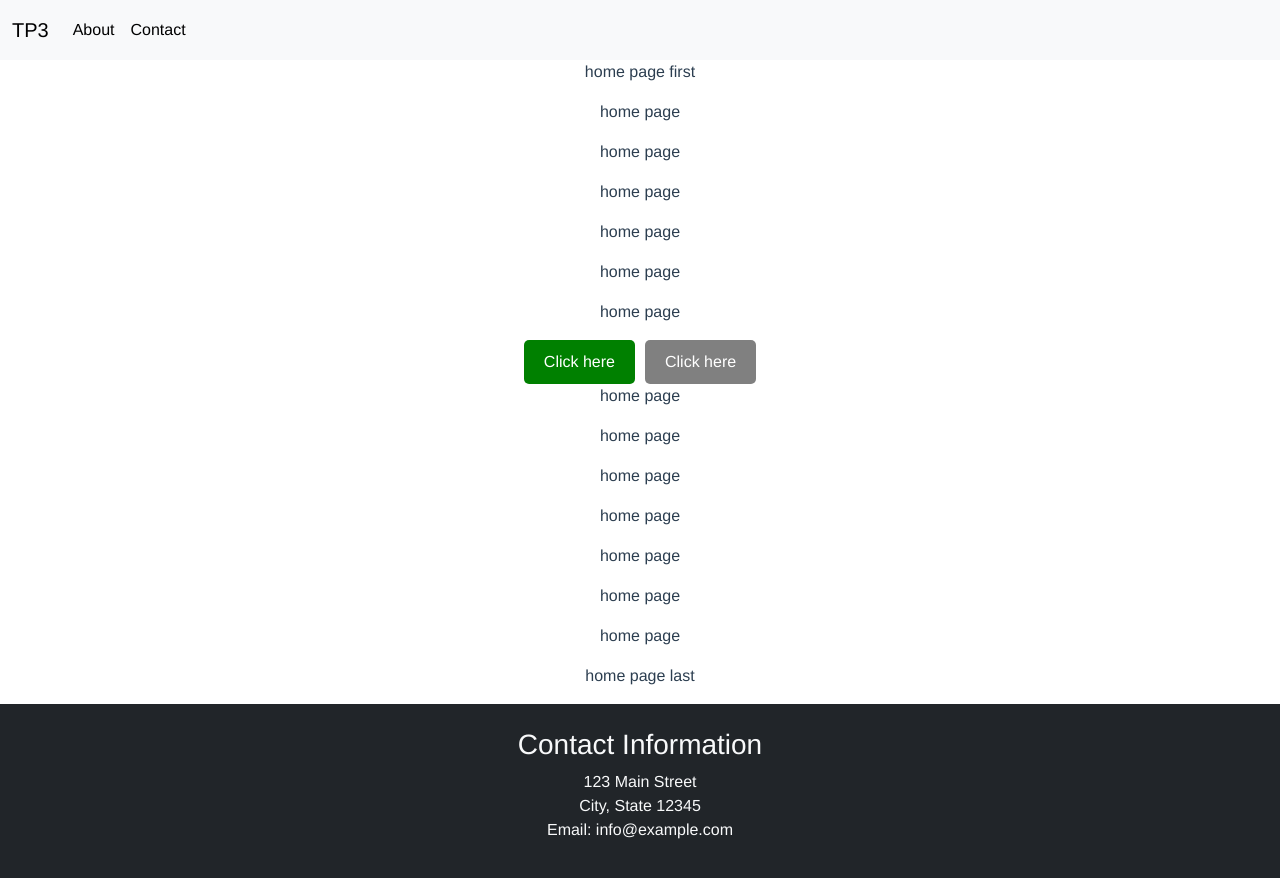
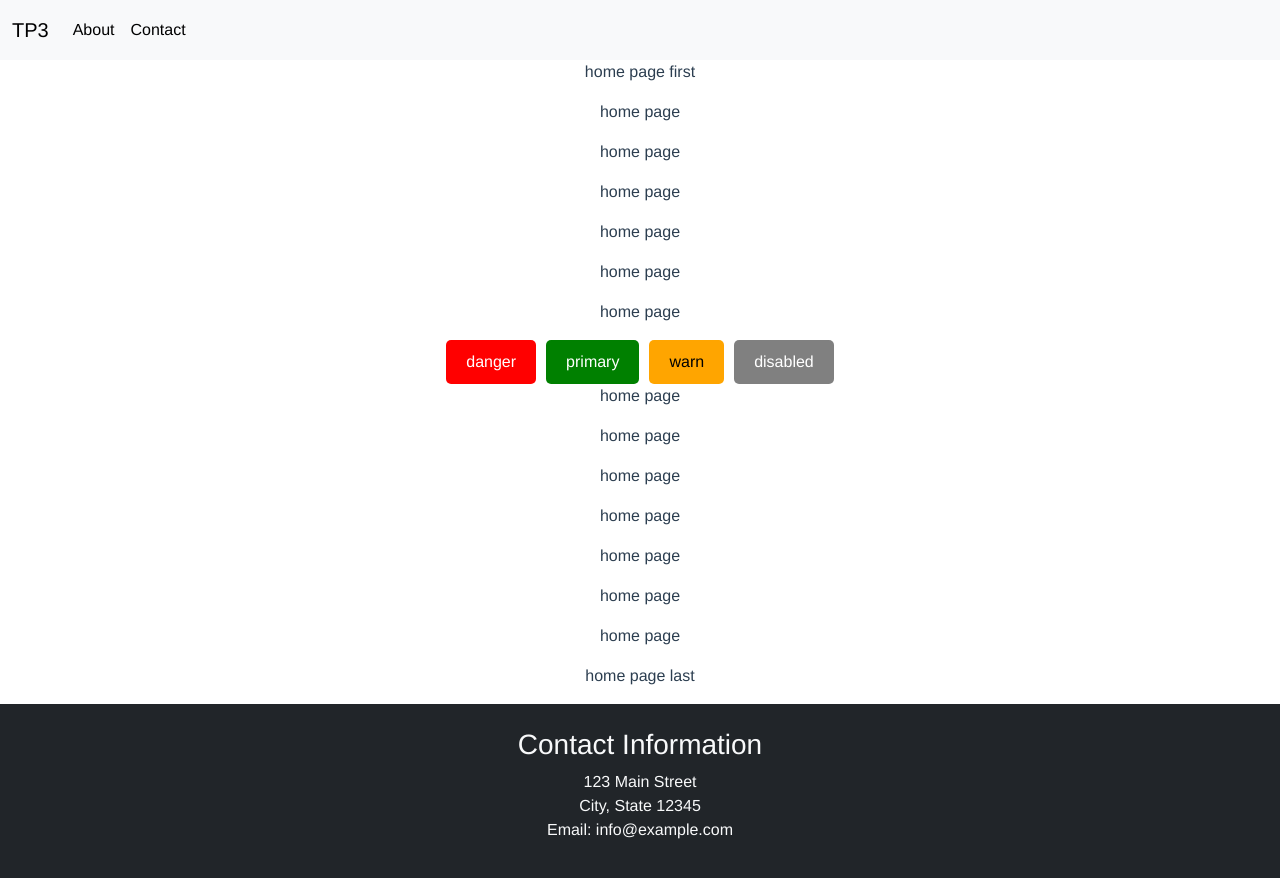
Before and after one commit to Rockmate77/tpweb, a Vue app: page / in a window 1280 px wide. Shown: the top 878 px of the page. Built offline with nearby package versions, Linux system fonts and the light colour scheme.

Commit message:
Ex 8: color palette and prop for BaseButton

```diff
--- a/src/components/BaseButton.vue
+++ b/src/components/BaseButton.vue
@@ -1,10 +1,15 @@
 <template>
   <button class="base-button" :style="buttonStyle">
-    Click here
+    {{ text }}
   </button>
 </template>
 
 <script>
+export default {
+  props: {
+    text: String,
+  }
+}
 </script>
 
 <style>
@@ -21,11 +26,13 @@
 
 .base-button:hover {
   background-color: lightblue;
+  color:black;
   transform: scale(1.05);
 }
 
 .base-button:focus {
   outline: 2px solid lightblue;
+  color:black;
   outline-offset: 2px;
 }
 
@@ -33,4 +40,16 @@
   background-color: rgb(128, 128, 128);
   cursor: not-allowed !important;
 }
+.primary{
+  background-color: green;
+  color:white;
+}
+.warn{
+  background-color: orange;
+  color:black;
+}
+.danger{
+  background-color: red;
+  color:white;
+}
 </style>
--- a/src/pages/HomePage.vue
+++ b/src/pages/HomePage.vue
@@ -7,8 +7,10 @@
   <p>home page</p>
   <p>home page</p>
   <div>
-    <BaseButton/>
-    <BaseButton style="margin-left: 10px" class="disabled"/>
+    <BaseButton class="danger" text="danger"/>
+    <BaseButton style="margin-left: 10px" class="primary" text="primary"/>
+    <BaseButton style="margin-left: 10px" class="warn" text="warn"/>
+    <BaseButton style="margin-left: 10px" class="disabled" text="disabled"/>
   </div>
   <p>home page</p>
   <p>home page</p>
```
